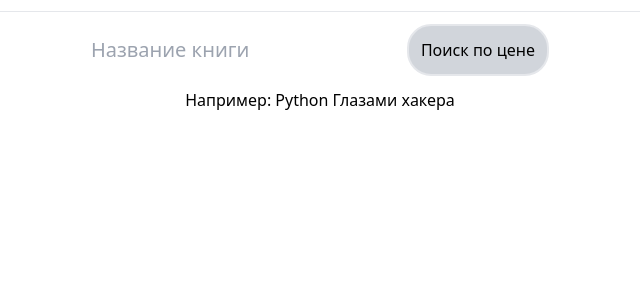
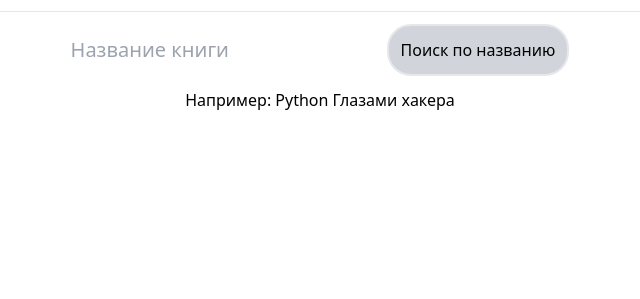
Before and after one commit to Foxik007/FastApi_SqlAlchemy_alembic, a FastAPI app: template src/templates/search.html in a window 1280 px wide. Shown: the part 49-348 px from the top of the page, without its empty margins (320-960 px from the left). Run offline with FastAPI, Linux system fonts and the light colour scheme; the template is opened without the code that fills it, so the values that code supplies are empty; some libraries are stand-ins or nearby versions.

Commit message:
first commit

```diff
--- a/src/templates/search.html
+++ b/src/templates/search.html
@@ -13,7 +13,7 @@
 <div class="flex justify-center flex-col items-center">
     <div class="flex my-3 gap-5">
         <input id="book_search" type="text" placeholder="Название книги" class="text-xl">
-        <button onclick="searchForName()" class="border-2 rounded-3xl bg-gray-300 p-3">Поиск по цене</button>
+        <button onclick="searchForName()" class="border-2 rounded-3xl bg-gray-300 p-3">Поиск по названию</button>
     </div>
     <span>Например: Python Глазами хакера </span>
     {% for book in books %}
```
Also changed, not shown: src/requirements.txt (added, +22 -0 lines).
